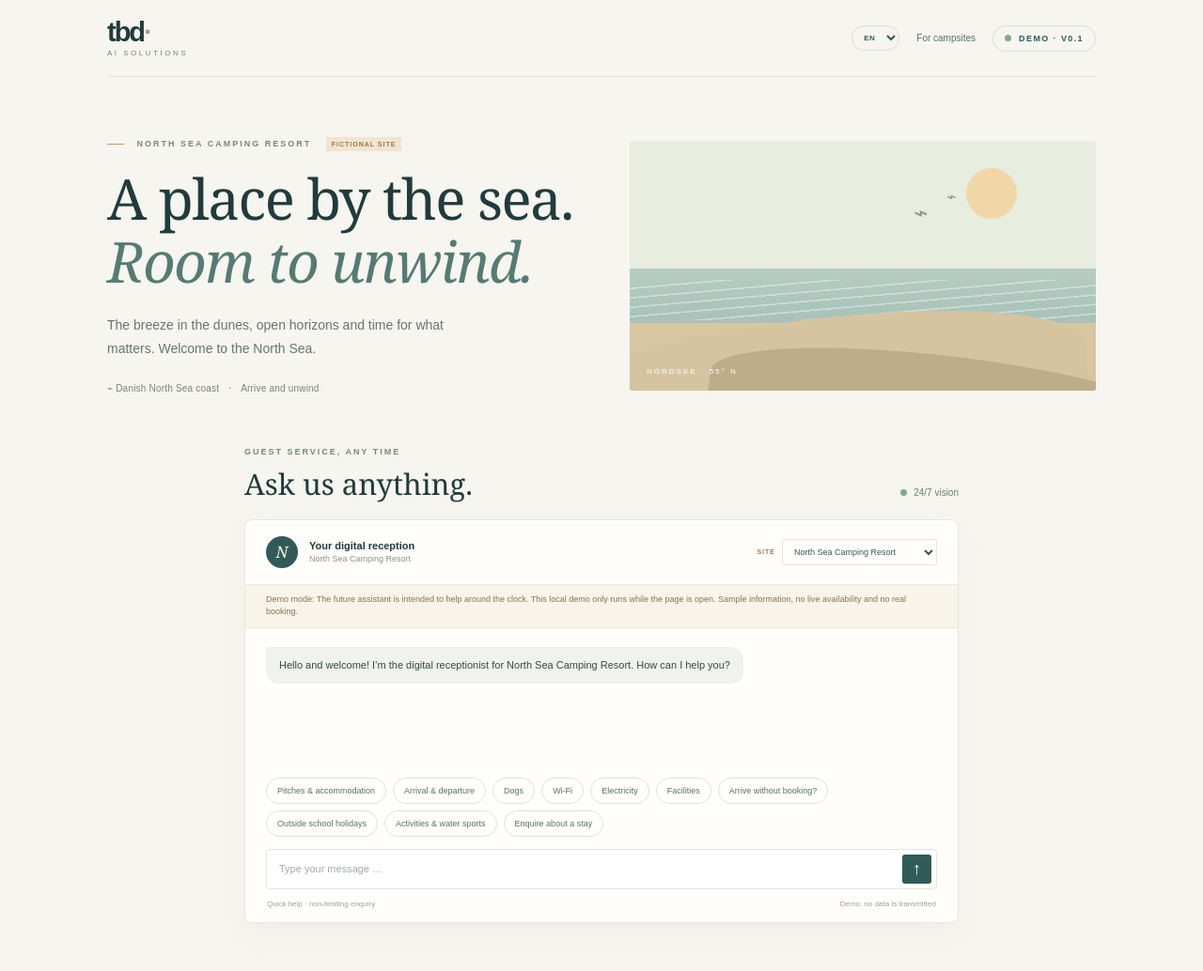
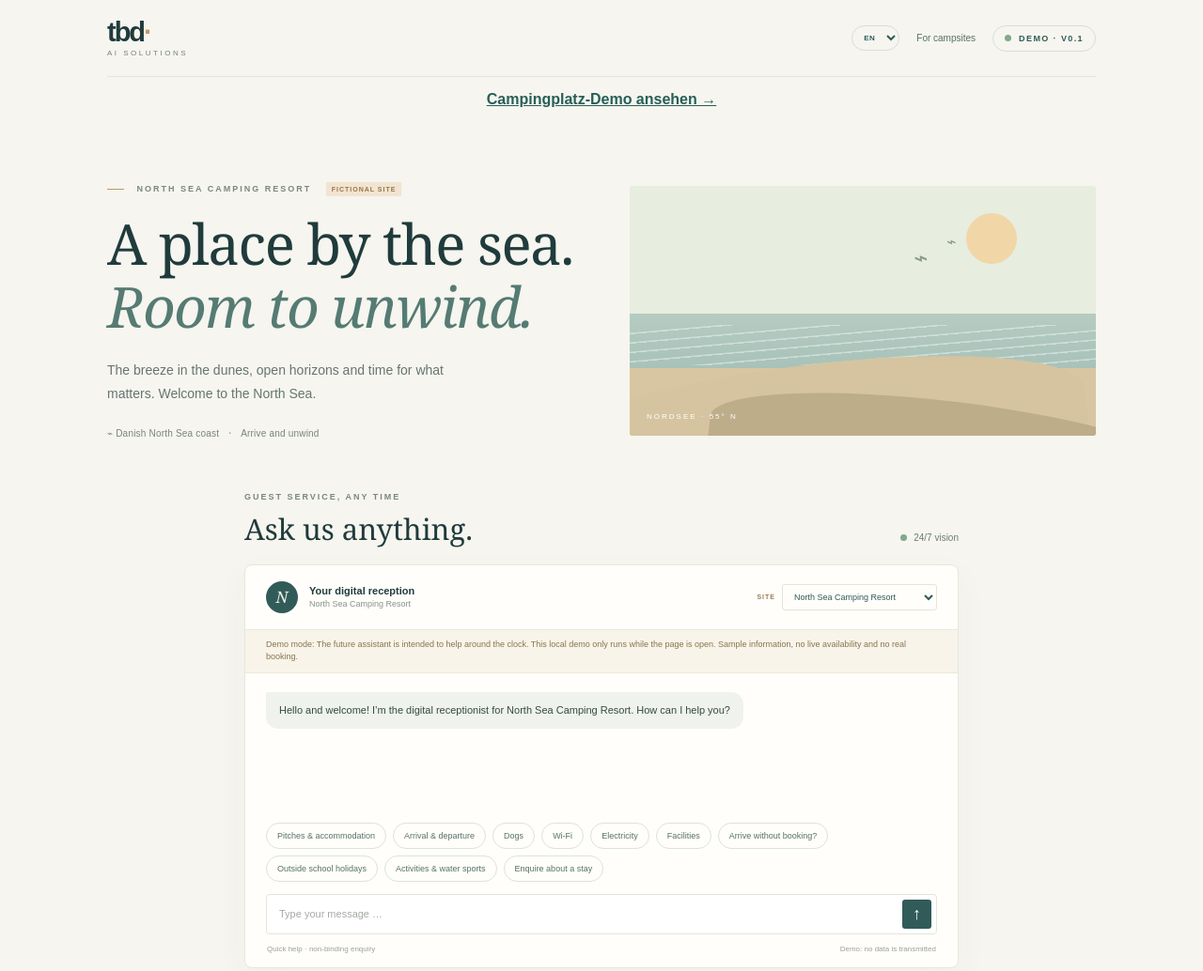
Before and after one commit to Thomas1909405/tbd-ai-receptionist-demo, a plain HTML site: page index.html in a window 1280 px wide. Shown: the top 1034 px of the page at 94% size. Drawn offline with Linux system fonts and the light colour scheme.

Commit message:
Add demo link for Campingplatz
Added a link to view the campingplatz demo.

```diff
--- a/index.html
+++ b/index.html
@@ -20,7 +20,11 @@
       </a>
       <div class="topbar-actions"><label class="language-picker-label"><span class="sr-only">Sprache</span><select id="language-picker" aria-label="Sprache auswählen"><option value="de">DE</option><option value="da">DA</option><option value="en">EN</option><option value="no">NO</option><option value="sv">SV</option></select></label><a class="operator-link" id="operator-link" href="angebot.html">Für Campingplätze</a><span class="demo-pill"><i></i> DEMO · V0.1</span></div>
     </header>
-
+<div style="text-align:center; padding:15px;">
+  <a href="demo.html" style="color:#285e58; font-weight:bold;">
+    Campingplatz-Demo ansehen →
+  </a>
+</div>
     <section class="hero" id="start" aria-labelledby="hero-title">
       <div class="hero-copy">
         <p class="eyebrow"><span></span> <span id="hero-kicker-text">NORDSEE CAMPING RESORT</span> <span class="fiction" id="fiction-label">FIKTIVER BETRIEB</span></p>
```
